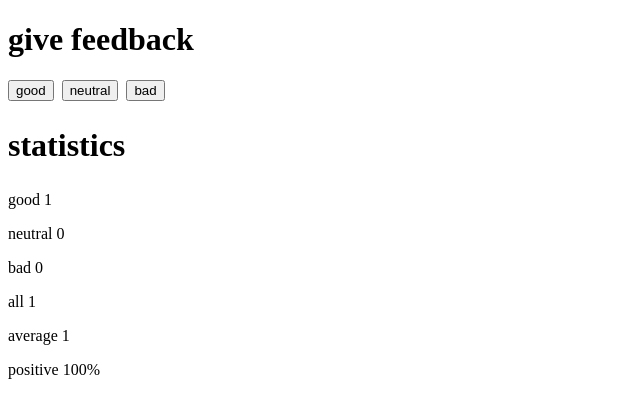
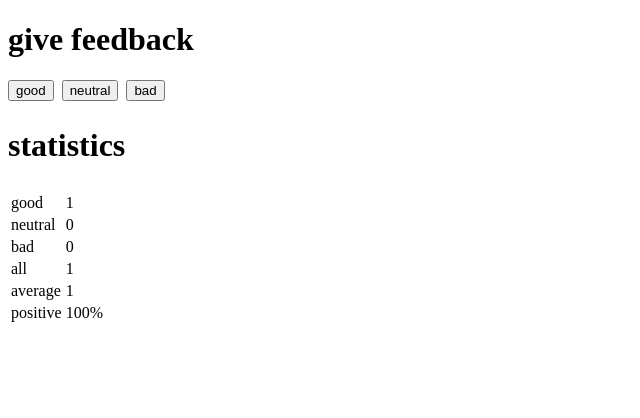
Before and after one commit to zzuhann/fullstack-course-assignment, a React (Vite) app in the folder part1/unicafe/: page / in a window 1280 px wide. Both pictures are taken after a click on the button "good". Shown: the top 418 px of the page, without its empty margins (0-640 px from the left). Built offline with nearby package versions, Linux system fonts and the light colour scheme.

Commit message:
feat: use html table for statistics

```diff
--- a/part1/unicafe/src/components/Statistics/StatisticLine/index.jsx
+++ b/part1/unicafe/src/components/Statistics/StatisticLine/index.jsx
@@ -7,9 +7,10 @@
  **/
 const StatisticLine = (props) => {
   return (
-    <p>
-      {props.text} {props.value}
-    </p>
+    <tr>
+      <td>{props.text}</td>
+      <td>{props.value}</td>
+    </tr>
   );
 };
 
--- a/part1/unicafe/src/components/Statistics/index.jsx
+++ b/part1/unicafe/src/components/Statistics/index.jsx
@@ -18,14 +18,16 @@
       <h2 className="title">statistics</h2>
       {isNoFeedback && <p>No feedback given</p>}
       {!isNoFeedback && (
-        <>
+        <table>
+          <tbody>
           <StatisticLine text="good" value={`${props.good}`} />
           <StatisticLine text="neutral" value={`${props.neutral}`} />
           <StatisticLine text="bad" value={`${props.bad}`} />
           <StatisticLine text="all" value={`${props.total}`} />
           <StatisticLine text="average" value={`${props.average}`} />
           <StatisticLine text="positive" value={`${props.positive}%`} />
-        </>
+          </tbody>
+        </table>
       )}
     </div>
   );
```
